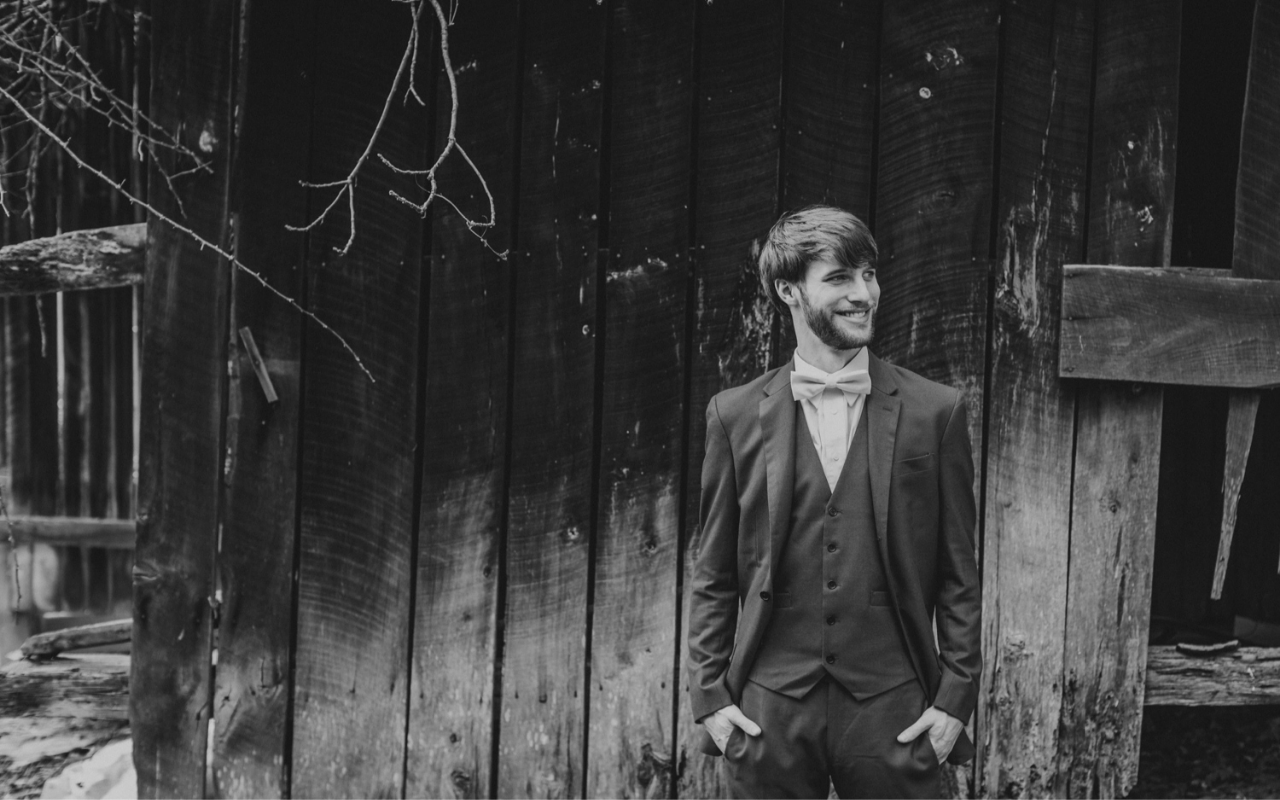
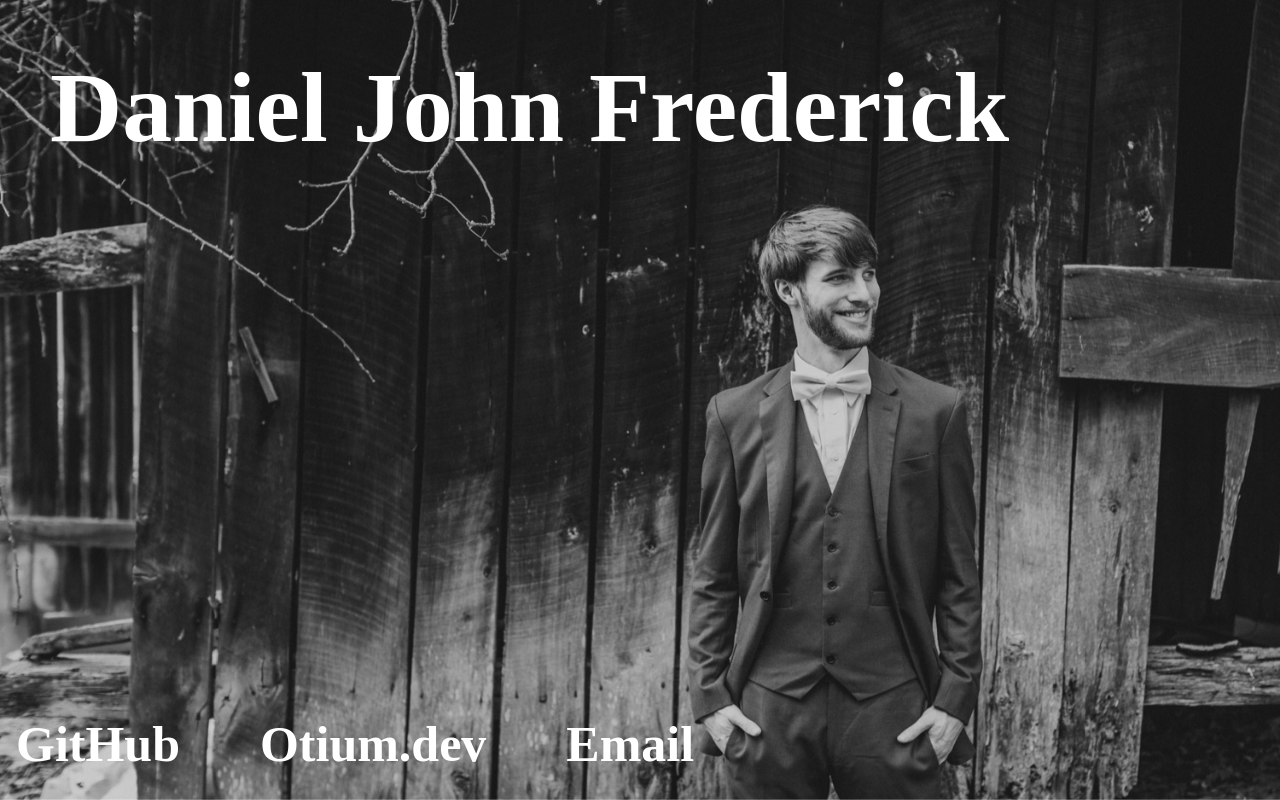
Before and after one commit to danandabbey/danieljohn.net, a React (Vite) app: page / in a window 1280 px wide. Built offline with nearby package versions, Linux system fonts and the light colour scheme; the HTML template or start-up script is replaced by a standard one.

Commit message:
finishing up

```diff
--- a/src/App.tsx
+++ b/src/App.tsx
@@ -1,8 +1,12 @@
 import style from './assets/styles'
+import Contact from './components/Contact';
+import Name from './components/Name';
 
 const App = () => {
   return (
-    <div style={style.app}>
+    <div id={'app'} style={style.app}>
+      <Name/>
+      <Contact />
     </div>
   )
 };
--- a/src/assets/styles.ts
+++ b/src/assets/styles.ts
@@ -1,10 +1,12 @@
 
 const bodyStyle = document.body.style
-bodyStyle.display = 'flex';
 bodyStyle.border = '0px';
 bodyStyle.margin = '0px';
+bodyStyle.overflowX = 'hidden';
+bodyStyle.overflowY = 'hidden';
 
 const mobile: boolean = window.innerWidth <= 900;
+const contactHeight = mobile? '3em':'5em'
 
 const style: any = {
     'app': {
@@ -12,11 +14,52 @@ const style: any = {
         'backgroundRepeat': 'no-repeat',
         'backgroundSize': 'cover',
         'backgroundAttachment': 'fixed',
-        'backgroundPosition': 'center center',
+        'backgroundPosition': 'center',
+        'display': 'flex',
+        'flexDirection': 'column',
         'width': '100vw',
         'height': '100vh',
-        'overflowX': 'hidden'
+    },
+    'nameCon': {
+        'display': 'flex',
+        'flexDirection':'column',
+        'height': '75%',
+        'textAlign' : mobile? 'center' : 'left'
+    },
+    'name': {
+        'color' : '#fff',
+        'position': 'fixed',
+        'top': '0',
+        'padding' : mobile? '.1em' : '.5em',
+        'fontSize': mobile ? '50px' : '100px',
+        'marginBlockStart': '0em',
+        'marginBlockEnd': '0em'
+    },
+    'contactSection': {
+        'position': 'fixed',
+        'bottom': '0',
+        'display':'flex',
+        'flexDirection': 'row',
+        'gap':mobile? '1em' : '5em',
+        'width': '100%',
+        'padding' : '1em',
+    },
+    'contactCard': {
+        'display': 'flex',
+        'alignItems': 'center',
+        'justifyContent' : 'center',
+        'height': contactHeight,
+    },
+    'cardTitle': {
+        'color': '#fff',
+        'fontSize': mobile ? '25px' : '50px',
+    },
+    'link': {
+        'color': '#fff',
+        'textDecoration':'none'
+
     }
+
 };
 
 export default style
--- /dev/null
+++ b/src/components/Contact.tsx
@@ -0,0 +1,31 @@
+import style from '../assets/styles'
+
+const Contact = () => {
+    return (
+        <div id={'contactSection'} style={style.contactSection}>
+            <div style={style.contactCard}>
+                <a style={style.link} href="http://github.com/danandabbey">
+                    <h5 style={style.cardTitle}>
+                        GitHub
+                    </h5>
+                </a>
+            </div>
+            <div id={'contactCard'} style={style.contactCard}>
+                <a style={style.link} href="https://otium.dev">
+                    <h5 style={style.cardTitle}>
+                        Otium.dev
+                    </h5>
+                </a>
+            </div>
+            <div id={'contactCard'} style={style.contactCard}>
+                    <a style={style.link} href="mailto:contact@danieljohn.net?subject=contact" target="_blank">
+                    <h5 style={style.cardTitle}>
+                        Email
+                    </h5>
+                </a>
+            </div>
+        </div>
+    )
+};
+
+export default Contact
--- /dev/null
+++ b/src/components/Name.tsx
@@ -0,0 +1,11 @@
+import style from "../assets/styles"
+
+const Name = () => {
+    return (
+        <div style={style.nameCon}>
+            <h1 style={style.name}>Daniel John Frederick</h1>
+        </div>
+    )
+};
+
+export default Name;
```
